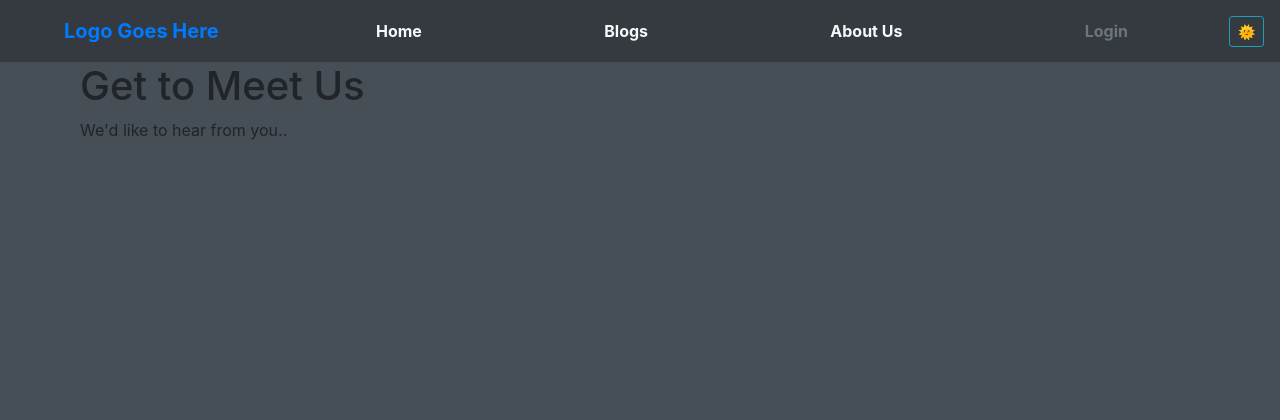
After one commit to Ted523/blogApp, a Django app: page /about/ in a window 1280 px wide. The commit adds this page. Shown: the top 420 px of the page. Run offline with Django 3.2, Linux system fonts and the light colour scheme; some libraries are stand-ins or nearby versions; some web fonts are replaced.

Commit message:
Adding an 'About Us' page

```diff
--- a/blogApp/blogApplication/urls.py
+++ b/blogApp/blogApplication/urls.py
@@ -9,5 +9,6 @@ urlpatterns=[
     path('update-post/', views.update, name='update_post'),
     path('user_profile/', views.profile, name='user-profile'),
     path('login/', views.login, name='login'),
-    path('signup/', views.signup, name='signup')
+    path('signup/', views.signup, name='signup'),
+    path('about/', views.about, name='about-us')
 ]
--- a/blogApp/blogApplication/views.py
+++ b/blogApp/blogApplication/views.py
@@ -69,3 +69,6 @@ def login(request):
 
 def signup(request):
     return render(request, 'signup.html')
+
+def about(request):
+    return render(request, 'about.html')
--- /dev/null
+++ b/blogApp/templates/about.html
@@ -0,0 +1,7 @@
+{% extends "base.html" %}
+{% load static %}
+
+{% block content %}
+<h1>Get to Meet Us</h1>
+<p>We'd like to hear from you..</p>
+{% endblock content %}
--- a/blogApp/templates/base.html
+++ b/blogApp/templates/base.html
@@ -58,7 +58,7 @@
           <div class="navbar-nav">
             <a class="nav-item nav-link active text-light" href="/">Home <span class="sr-only">(current)</span></a>
             <a class="nav-item nav-link text-light" href="{% url 'home' %}">Blogs</a>
-            <a class="nav-item nav-link text-light" href="{% url 'login' %}">Archives</a>
+            <a class="nav-item nav-link text-light" href="{% url 'about-us' %}">About Us</a>
             <a class="nav-item nav-link disabled " href="#">Login</a>
           </div>
 
```
